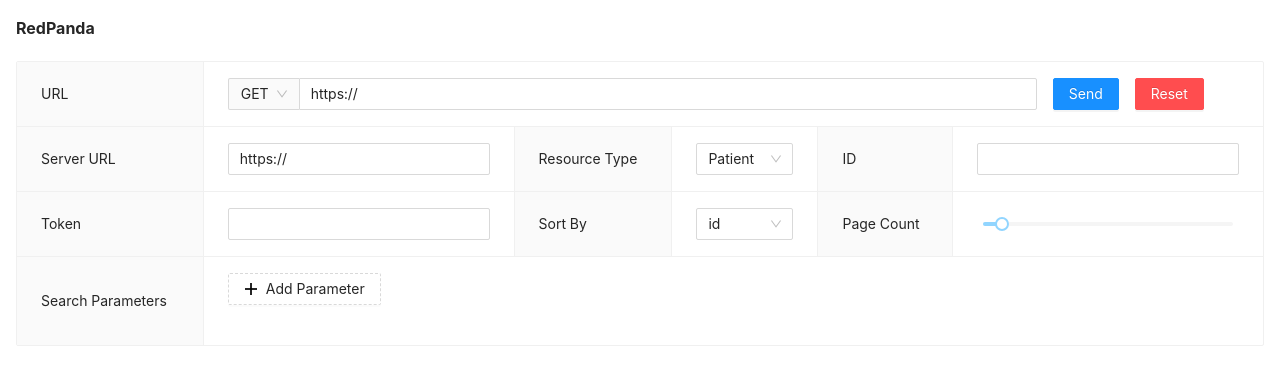
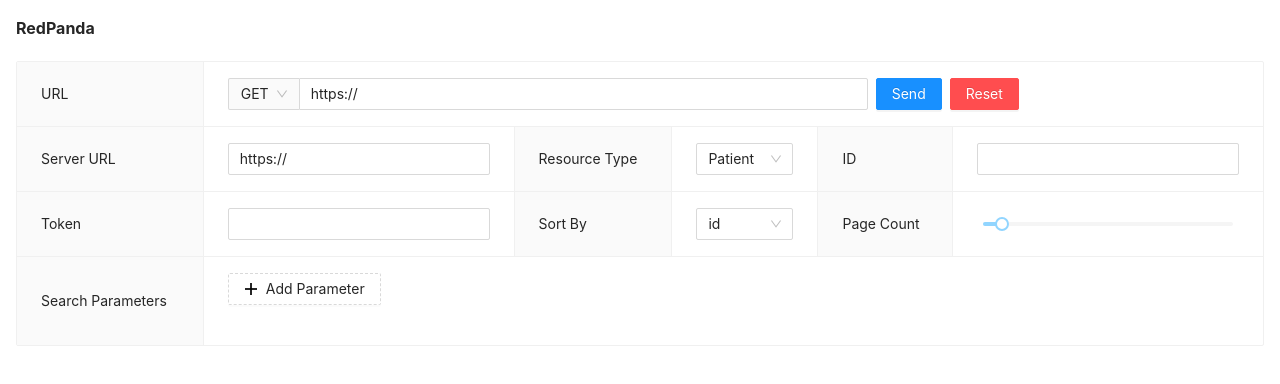
Before and after one commit to johnny990628/RedPanda_React, a React (Create React App) app: page / in a window 1280 px wide. Shown: the top 384 px of the page. Built offline with nearby package versions, Linux system fonts and the light colour scheme; the HTML template or start-up script is replaced by a standard one.

Commit message:
styke:url input width

```diff
--- a/src/Components/QueryUI/index.tsx
+++ b/src/Components/QueryUI/index.tsx
@@ -198,15 +198,15 @@
     return (
         <Descriptions title="RedPanda" bordered>
             <Descriptions.Item label="URL" span={3}>
-                <Input.Group>
-                    <Input addonBefore={SelectBefore} style={{ width: '80%', marginRight: '1rem' }} value={data.URL} readOnly />
-                    <Button type="primary" style={{ marginRight: '1rem' }} onClick={sendRequest}>
+                <Space>
+                    <Input addonBefore={SelectBefore} style={{ width: '50vw' }} value={data.URL} readOnly />
+                    <Button type="primary" onClick={sendRequest}>
                         Send
                     </Button>
                     <Button type="primary" danger onClick={onReset}>
                         Reset
                     </Button>
-                </Input.Group>
+                </Space>
             </Descriptions.Item>
             <Descriptions.Item label="Server URL">
                 <Input value={data.serverURL} onChange={e => valueOnChange('serverURL', e.target.value)} />
```
